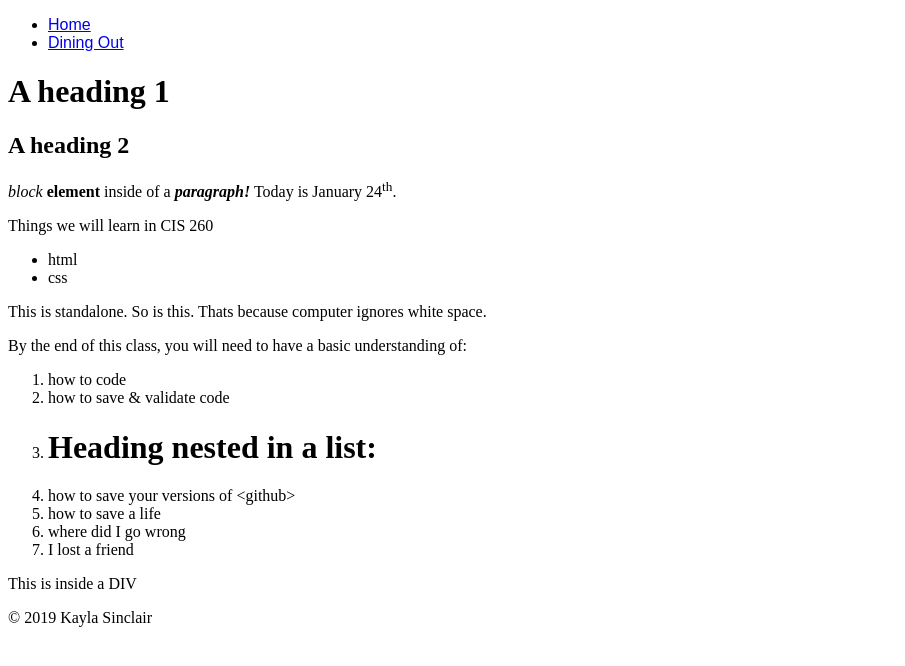
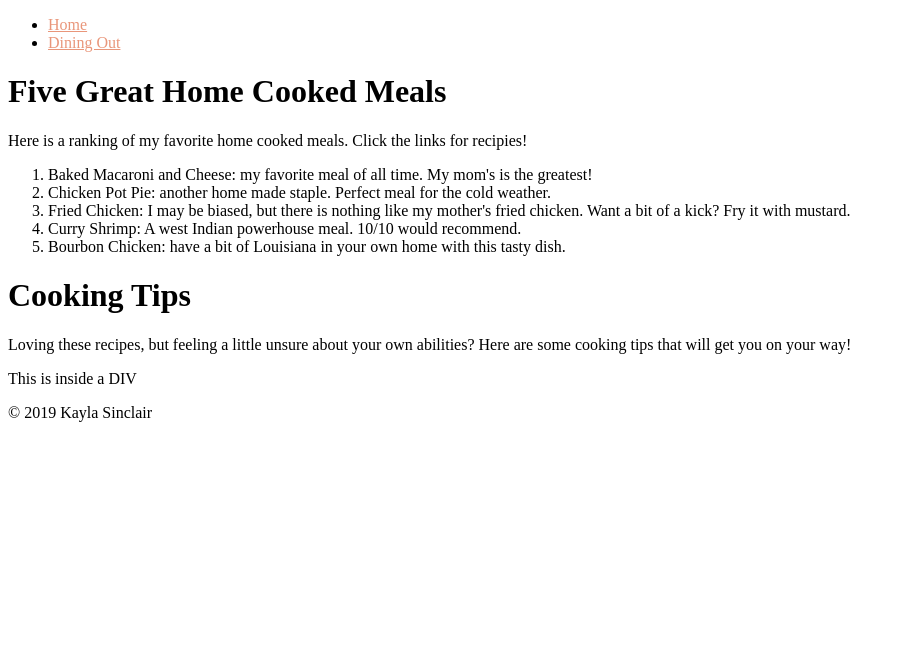
Before and after one commit to ksincla4/assignment1, a plain HTML site: page diningin.html in a window 1280 px wide. Shown: the whole page, without its empty margins (0-905 px from the left). Drawn offline with Linux system fonts and the light colour scheme.

Commit message:
Use this for the final submission

```diff
--- a/css/styles.css
+++ b/css/styles.css
@@ -1,3 +1,9 @@
+html {
+    color: black;
+
+}
+
 a {
-    font-family: fantasy;
+    font-family: sans-serif; color: darksalmon
+
 }
--- a/diningin.html
+++ b/diningin.html
@@ -4,6 +4,13 @@
     <meta charset="utf-8">
     <title>Dining In</title>
     <link rel="stylesheet" type="text/css" href="css/styles.css">
+
+        <style>
+            a {
+                font-family: inherit;
+            }
+
+        </style>
 </head>
 
 <body>
@@ -17,29 +24,19 @@
 
     </header>
     <main>
-        <h1>A heading 1</h1>
-        <h2>A heading 2</h2>
-        <p> <em>block</em> <strong>element</strong> inside of a <em><strong>paragraph!</strong></em> Today is January 24<sup>th</sup>.</p>
-        <p>Things we will learn in CIS 260</p>
-        <ul>
-            <li>html</li>
-            <li>css</li>
-        </ul>
-        This is standalone.
-        So is this.
-        Thats because computer ignores white space.
-        <p>By the end of this class, you will need to have a basic understanding of:</p>
+        <h1>Five Great Home Cooked Meals</h1>
+        <p> Here is a ranking of my favorite home cooked meals. Click the links for recipies!</p>
         <ol>
-            <li>how to code</li>
-            <li>how to save &amp; validate code</li>
-            <li><h1>Heading nested in a list:</h1></li>
-            <li>how to save your versions of &lt;github&gt;</li>
-            <li>how to save a life</li>
-            <li>where did I go wrong</li>
-            <li>I lost a friend</li>
+            <li> Baked Macaroni and Cheese: my favorite meal of all time. My mom's is the greatest!</li>
+            <li>Chicken Pot Pie: another home made staple. Perfect meal for the cold weather.</li>
+            <li>Fried Chicken: I may be biased, but there is nothing like my mother's fried chicken. Want a bit of a kick? Fry it with mustard.</li>
+            <li> Curry Shrimp: A west Indian powerhouse meal. 10/10 would recommend.</li>
+            <li>Bourbon Chicken: have a bit of Louisiana in your own home with this tasty dish.</li>
+        </ol>
 
+        <h1>Cooking Tips</h1>
+        <p>Loving these recipes, but feeling a little unsure about your own abilities? Here are some cooking tips that will get you on your way!</p>
 
-        </ol>
         <div>This is inside a DIV</div>
     </main>
     <footer>
```
Also changed, not shown: diningout.html (+3 -2 lines), index.html (+1 -1 lines).
